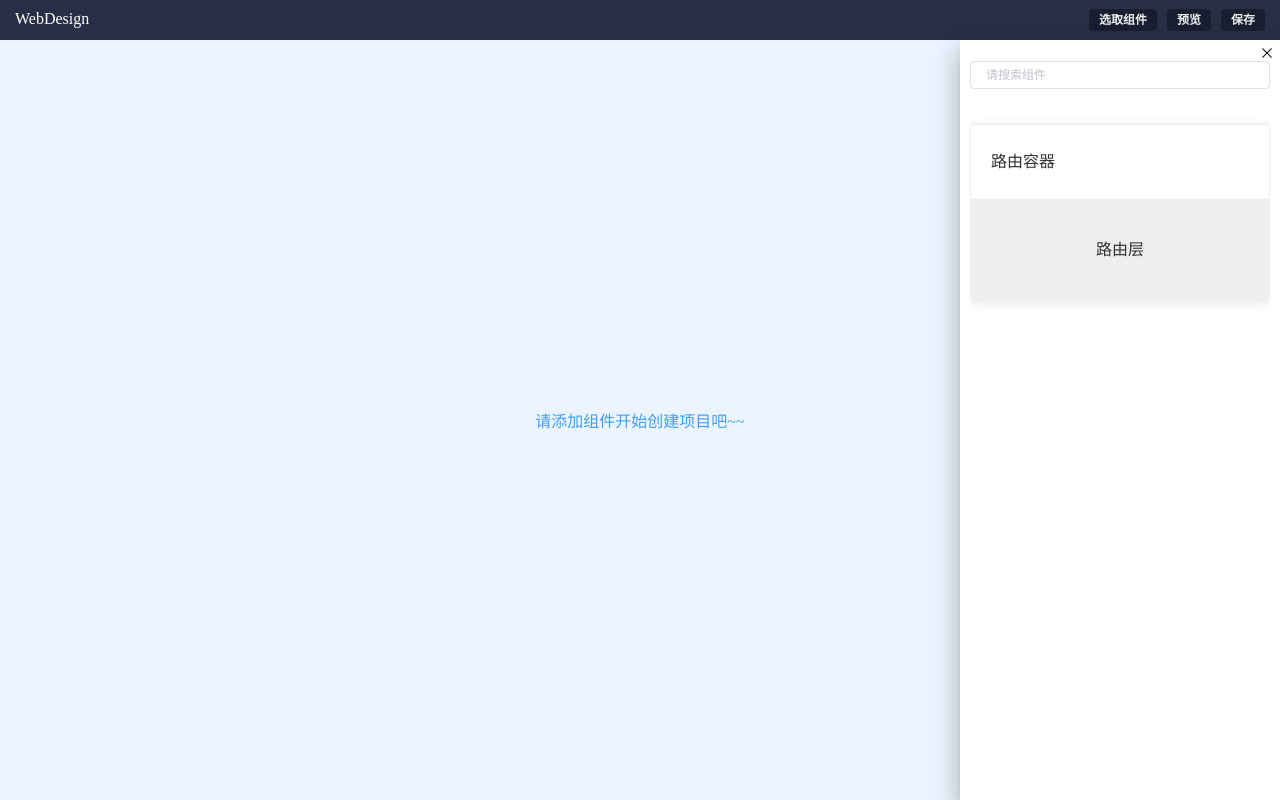
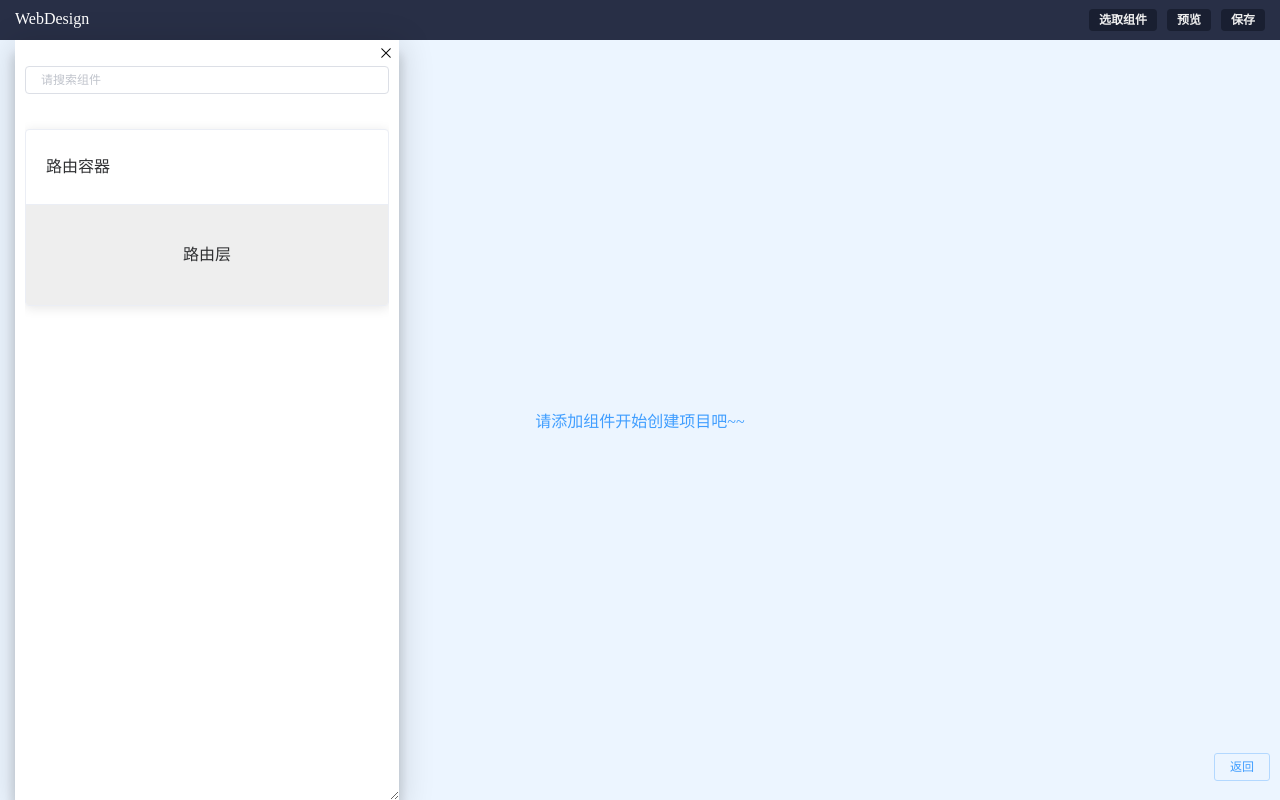
Before and after one commit to shengrongchun/web-design, a Vue app: page / in a window 1280 px wide. Both pictures are taken after a click on the element "选取组件". Built offline with nearby package versions, Linux system fonts and the light colour scheme.

Commit message:
drawer弹框move与resize功能

```diff
--- a/src/pages/editor/compsContainer.vue
+++ b/src/pages/editor/compsContainer.vue
@@ -1,36 +1,33 @@
 <template>
   <div class="comp-container">
     <div class="search">
-      <el-input v-model="compName" placeholder="请搜索组件"></el-input>
+      <el-input v-model="compName"
+                placeholder="请搜索组件"></el-input>
     </div>
     <div class="comps">
-      <el-card
-        :body-style="{ padding: '0px' }"
+      <el-card :body-style="{ padding: '0px' }"
                v-for="(comp, idx) in listCom"
                :key="idx"
-        :header="comp.title"
-      >
-        <img
-          :src="comp.img"
+               :header="comp.title">
+        <img :src="comp.img"
              v-if="comp.img"
+             @mousedown.stop
              draggable="true"
              @dragstart.stop="
             (e) => {
               onDragstart(e, comp);
             }
           "
-          class="image"
-        />
-        <div
-          v-else
+             class="image" />
+        <div v-else
              draggable="true"
+             @mousedown.stop
              @dragstart.stop="
             (e) => {
               onDragstart(e, comp);
             }
           "
-          class="router"
-        >
+             class="router">
           路由层
         </div>
       </el-card>
@@ -80,7 +77,7 @@ export default {
 </script>
 <style scoped lang="less">
 .comp-container {
-  padding: 15px 10px;
+  //padding: 15px 10px;
   height: 100%;
   .comps {
     padding: 30px 0;
--- a/src/pages/editor/drawerContainer.vue
+++ b/src/pages/editor/drawerContainer.vue
@@ -1,42 +1,66 @@
 <template>
-  <div
-    class="drawerContainer"
-    :style="{ right: showDrawer ? 0 : '-100%', width: width }"
-  >
-    <i @click="onClose" v-if="showDrawer" class="el-icon-close"></i>
-    <slot />
+  <div class="drawerContainer"
+       v-show="value"
+       ref="el">
+    <div @mousedown.stop="onMousedown"
+         class="moveContainer"
+         @mouseup.stop.prevent="onMouseup"
+         @mousemove.stop.prevent="onMousemove"
+         :style="{ right: value ? 0 : '-100%'}">
+      <i @click="onClose"
+         class="el-icon-close"></i>
+      <slot />
+    </div>
   </div>
 </template>
 <script>
 export default {
   props: {
-    width: {
-      type: String,
-      default: "25%",
+    value: {
+      type: Boolean,
+      default: false
+    }
+  },
+  mounted() {
+    this.ele = this.$refs.el
+  },
+  methods: {
+    onMousedown(e) {
+      this.move = true
+      this.xLeft = e.clientX - this.ele.offsetLeft
+    },
+    onMouseup() {
+      this.move = false
+    },
+    onMousemove(e) {
+      if (this.move) {
+        let left = e.clientX - this.xLeft
+        const width = window.innerWidth - this.ele.offsetWidth
+        left = left < 0 ? 0 : left
+        left = left > width ? width : left
+        this.ele.style.left = left + 'px'
+      }
+    },
+    onClose() {//关闭弹框
+      this.$emit('input', false)
     },
   },
-  data() {
-    return {
-      showDrawer: false,
-    };
-  },
-  methods: {
-    onClose() {
-      this.showDrawer = false;
-    },
-  },
-};
+}
 </script>
 <style scoped lang="less">
 .drawerContainer {
+  padding: 0 10px;
+  box-sizing: border-box;
+  overflow: hidden;
   z-index: 1000;
   position: fixed;
   top: 40px;
   bottom: 0;
-  right: 0;
   background: #fff;
-  box-shadow: 0 8px 10px -5px rgba(0, 0, 0, 0.2),
-    0 16px 24px 2px rgba(0, 0, 0, 0.14), 0 6px 30px 5px rgba(0, 0, 0, 0.12);
+  width: 30%;
+  resize: horizontal;
+  box-shadow: 0 8px 5px -5px rgba(0, 0, 0, 0.2),
+    0 16px 10px 2px rgba(0, 0, 0, 0.14), 0 6px 30px 5px rgba(0, 0, 0, 0.12);
   transition: right 0.4s ease;
   .el-icon-close {
     cursor: pointer;
@@ -44,5 +68,10 @@ export default {
     right: 5px;
     top: 5px;
   }
+  .moveContainer {
+    padding: 20px 0;
+    height: 100%;
+    box-sizing: border-box;
+  }
 }
 </style>
--- a/src/pages/editor/viewsContainer.vue
+++ b/src/pages/editor/viewsContainer.vue
@@ -1,7 +1,6 @@
 <template>
   <div class="viewsContainer">
-    <el-tree
-      class="filter-tree"
+    <el-tree class="filter-tree"
              :data="$store.state.compList"
              :props="defaultProps"
              default-expand-all
@@ -10,58 +9,63 @@
              highlight-current
              @node-click="onNodeClick"
              :filter-node-method="onFilterNode"
-      ref="tree"
-    >
-      <span class="custom-tree-node" slot-scope="{ data, node }">
-        <span
-          >{{ data.type === "to-router-page" ? "页面/" : ""
-          }}{{ data.title }}</span
-        >
+             ref="tree">
+      <span class="custom-tree-node"
+            slot-scope="{ data, node }">
+        <span>{{ data.type === "to-router-page" ? "页面/" : ""
+          }}{{ data.title }}</span>
         <span>
-          <el-button
-            type="text"
+          <el-button type="text"
                      @click="onAddPage(data, node)"
                      v-if="data.type === 'to-router-view'"
-            size="mini"
-          >
+                     size="mini">
             添加
           </el-button>
-          <el-button
-            type="text"
+          <el-button type="text"
                      @click="onAddPage(data, node)"
                      v-if="data.type === 'to-router-page'"
-            size="mini"
-          >
+                     size="mini">
             编辑
           </el-button>
-          <el-button type="text" size="mini"> 删除 </el-button>
+          <el-button type="text"
+                     size="mini"> 删除 </el-button>
         </span>
       </span>
     </el-tree>
-    <el-dialog title="添加页面" :visible.sync="dialogVisible" width="40%">
-      <el-form ref="form" :model="form" :rules="rules" label-width="80px">
-        <el-form-item label="页面名称" prop="title">
-          <el-input
-            v-model="form.title"
-            placeholder="请输入页面名称"
-          ></el-input>
+    <el-dialog title="添加页面"
+               :visible.sync="dialogVisible"
+               width="40%">
+      <el-form ref="form"
+               :model="form"
+               :rules="rules"
+               label-width="80px">
+        <el-form-item label="页面名称"
+                      prop="title">
+          <el-input v-model="form.title"
+                    placeholder="请输入页面名称"></el-input>
         </el-form-item>
-        <el-form-item label="页面路径" prop="path">
-          <el-input v-model="form.path" placeholder="请输入页面路径">
+        <el-form-item label="页面路径"
+                      prop="path">
+          <el-input v-model="form.path"
+                    placeholder="请输入页面路径">
             <template slot="prepend">{{ parentPath + "/" }}</template>
           </el-input>
         </el-form-item>
-        <el-form-item label="已占路径" v-if="tempData.children.length">
+        <el-form-item label="已占路径"
+                      v-if="tempData.children.length">
           <ul class="pathUl">
-            <li v-for="(page, idx) in tempData.children" :key="idx">
+            <li v-for="(page, idx) in tempData.children"
+                :key="idx">
               {{ page.title }}：{{ page.path }}
             </li>
           </ul>
         </el-form-item>
       </el-form>
-      <span slot="footer" class="dialog-footer">
+      <span slot="footer"
+            class="dialog-footer">
         <el-button @click="dialogVisible = false">取 消</el-button>
-        <el-button type="primary" @click="onConfirmAddPage">确 定</el-button>
+        <el-button type="primary"
+                   @click="onConfirmAddPage">确 定</el-button>
       </span>
     </el-dialog>
   </div>
@@ -88,6 +92,10 @@ export default {
   },
   created() {
     const validatePageName = (rule, value, callback) => {
+      if (value.indexOf('/') > -1) {
+        callback(new Error("输入路径不能包含 /"))
+        return
+      }
       let obj = null;
       const { children, path } = this.tempData;
       if (children && children.length) {
@@ -97,7 +105,7 @@ export default {
       }
       //
       if (obj) {
-        callback(new Error("路径重复"));
+        callback(new Error("路径重复"))
       } else {
         callback();
       }
--- a/src/pages/header.vue
+++ b/src/pages/header.vue
@@ -4,7 +4,7 @@
       <div class="header-left">WebDesign</div>
       <div class="header-right">
         <div class="header-btn"
-             @click="$refs.comps.showDrawer = true">
+             @click="showDrawer = true">
           选取组件
         </div>
         <div class="header-btn"
@@ -19,7 +19,8 @@
                  plain
                  @click="onPreview(false)">返回</el-button>
     </div>
-    <DrawerContainer ref="comps">
+    <DrawerContainer ref="comps"
+                     v-model="showDrawer">
       <CompsContainer />
     </DrawerContainer>
   </div>
@@ -32,6 +33,11 @@ export default {
     show() {
       return !this.$store.state.preview;
     },
+  },
+  data() {
+    return {
+      showDrawer: false
+    }
   },
   components: {
     DrawerContainer,
--- a/src/pages/lib/dragContainer.vue
+++ b/src/pages/lib/dragContainer.vue
@@ -60,8 +60,12 @@ export default {
       this.$store.commit("changeActiveComp", comp);
     },
     onDrop(ev) {
+      const dataObj = ev.dataTransfer.getData("type")
+      if (dataObj === '') {
+        return
+      }
       // 拖组件
-      const { type, title } = JSON.parse(ev.dataTransfer.getData("type")) || {};
+      const { type, title } = JSON.parse(dataObj) || {};
       if (type) {
         this.$store.commit("addComp", {
           title,
--- a/src/store/index.js
+++ b/src/store/index.js
@@ -21,14 +21,14 @@ export default {
     },
     saveCompList(state) {//保存事件
       const tempData = JSON.stringify(state.compList)
-      window.localstorage.setItem('web-design', tempData)
+      window.localStorage.setItem('web-design', tempData)
       alert('保存成功')
     },
     onLineChange(state, VM) {
       state.onLine = true
       state.preview = true
       //
-      const tempData = JSON.parse(window.localstorage.getItem('web-design'))
+      const tempData = JSON.parse(window.localStorage.getItem('web-design'))
       console.log('tempData', tempData)
       state.compList = tempData || []
       addRoutes(VM, state.compList)//初始化注册路由
```
Lines whose indentation alone changed are shown as unchanged.
